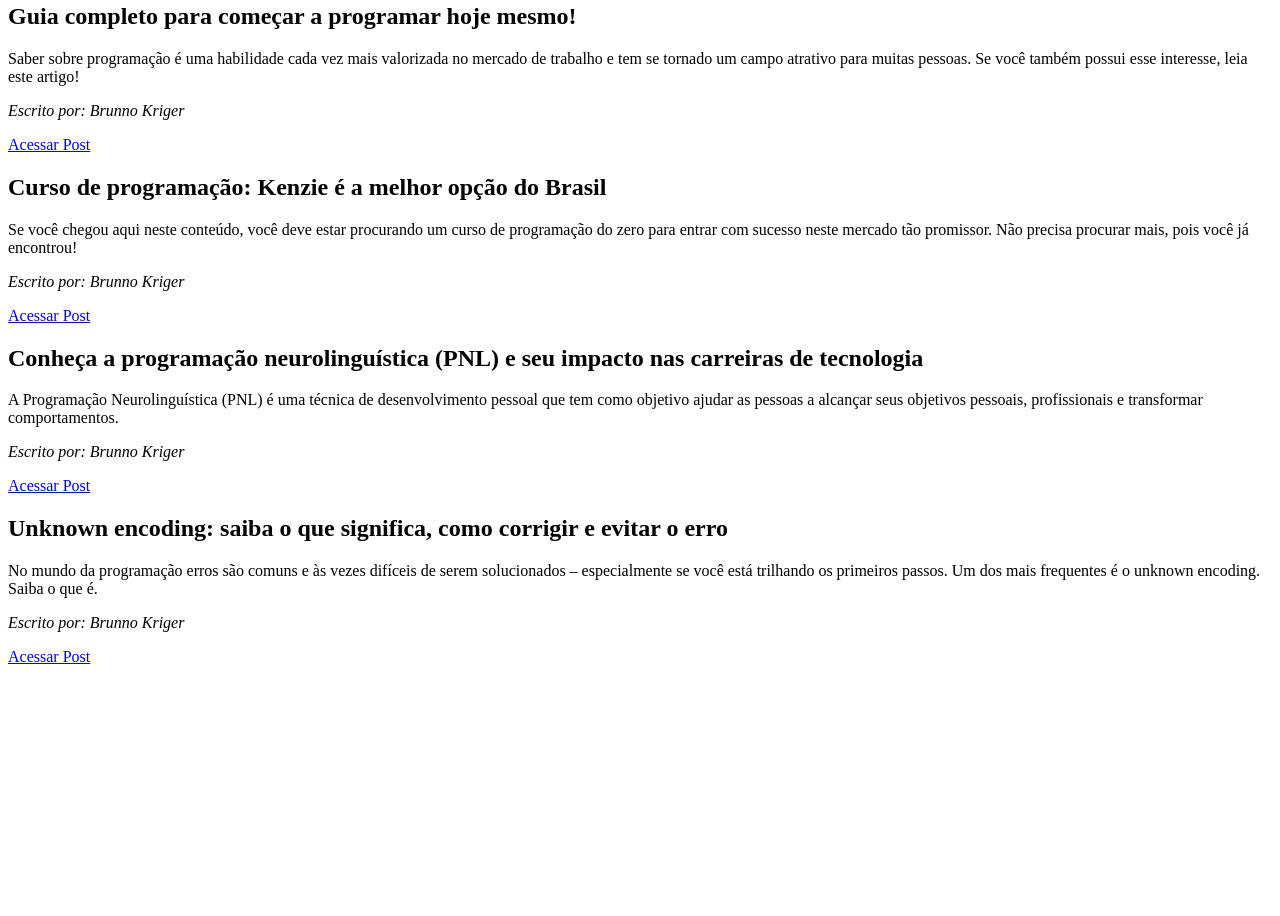
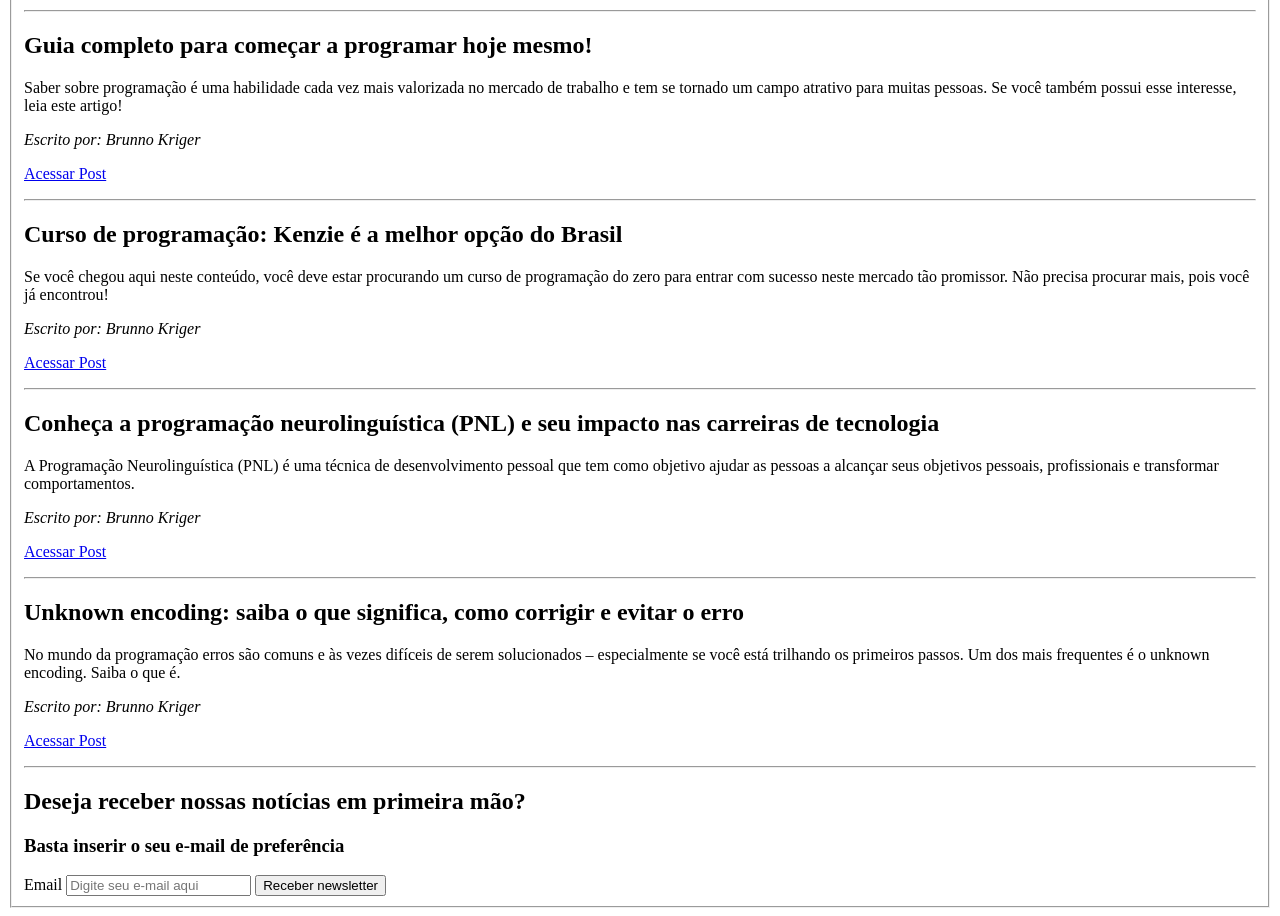
Before and after one commit to Kenzie-Academy-Brasil-Developers/m1_sprint1_blog_kenzie_mabatista-pixel, a plain HTML site: page index.html in a window 1280 px wide. Shown: the part 389-1305 px from the top of the page. Before the commit the page ends 1071 px from the top, so only its background shows below. Drawn offline with Linux system fonts and the light colour scheme.

Commit message:
Entrega M1

```diff
--- a/index.html
+++ b/index.html
@@ -7,10 +7,13 @@
     <title>Blog Kenzie</title>
 </head>
 <body>
-    <header>
+    <fieldset>
+   <header>
          <img src="https://media.graphassets.com/eLnDz54SoOXXXlREnoG3?_gl=1*1u2x7cv*_ga*ODI5NDM3NC4xNjgzNTAwMTg3*_ga_G6FYGSYGZ4*MTY4NDg1NjcwMS4zNy4xLjE2ODQ4NTY5MDMuNTguMC4w" alt="Logo da Kenzie"/>
          <h1>Blog da Kenzie</h1>
     </header>
+    <hr>
+
     <main>
         <section>
             <h2>Guia completo para começar a programar hoje mesmo!</h2>
@@ -18,24 +21,44 @@
             <p><em>Escrito por: Brunno Kriger</em></p>
             <p><a href="https://kenzie.com.br/blog/como-comecar-a-programar/">Acessar Post</a></p>
         </section>
+        <hr>
+
         <section>
             <h2>Curso de programação: Kenzie é a melhor opção do Brasil</h2>
             <p>Se você chegou aqui neste conteúdo, você deve estar procurando um curso de programação do zero para entrar com sucesso neste mercado tão promissor. Não precisa procurar mais, pois você já encontrou! </p>
             <p><em>Escrito por: Brunno Kriger </em></p>
             <p><a href="https://kenzie.com.br/blog/melhor-curso-de-programacao/"> Acessar Post</a></p>
         </section>
+        <hr>
+
         <section>
             <h2>Conheça a programação neurolinguística (PNL) e seu impacto nas carreiras de tecnologia</h2>
             <p>A Programação Neurolinguística (PNL) é uma técnica de desenvolvimento pessoal que tem como objetivo ajudar as pessoas a alcançar seus objetivos pessoais, profissionais e transformar comportamentos.</p>
             <p><em>Escrito por: Brunno Kriger</em></p>
             <p><a href="https://kenzie.com.br/blog/pnl/">Acessar Post</a></p>
         </section>
+        <hr>
+
         <section>
             <h2>Unknown encoding: saiba o que significa, como corrigir e evitar o erro</h2>
             <p>No mundo da programação erros são comuns e às vezes difíceis de serem solucionados – especialmente se você está trilhando os primeiros passos. Um dos mais frequentes é o unknown encoding. Saiba o que é.</p>
             <p><em>Escrito por: Brunno Kriger</em></p>
             <p><a href="https://kenzie.com.br/blog/unknown-encoding/">Acessar Post</a></p>
         </section>
+        <hr>
+
+        <section>
+            <h1>Deseja receber nossas notícias em primeira mão?</h1>
+            <p><h3>Basta inserir o seu e-mail de preferência</h3></p>
+            <div>
+                <form>
+                    <label for="email">Email</label>
+                    <input type="email" id="email" placeholder="Digite seu e-mail aqui" required/>
+                    <input type="button" value="Receber newsletter"/>
+                </form>
+            </div>
+        </section>
+    </fieldset>
     </main>
 
 
```
